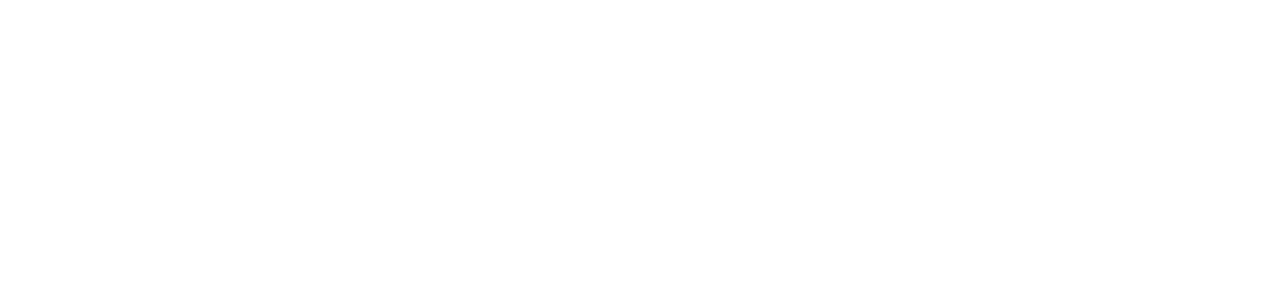
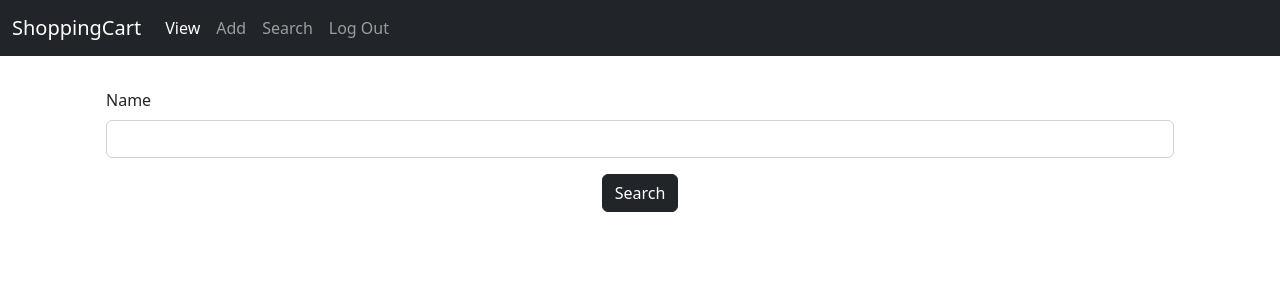
Before and after one commit to hami-r/ShoppingCartNewAngular, an Angular app: page /search in a window 1280 px wide. Before the commit this address led to /. Shown: the top 300 px of the page. Built offline with nearby package versions, Linux system fonts and the light colour scheme.

Commit message:
search page

```diff
--- a/src/app/add-product/add-product.component.html
+++ b/src/app/add-product/add-product.component.html
@@ -3,7 +3,7 @@
 <div class="container">
     <div class="row">
         <div class="col col-12 col-sm-12 col-md-12 col-lg-12 col-xl-12 col-xxl-12">
-            <div class="row g-3">
+            <div class="row g-3 m-3">
                 <div class="col col-12 col-sm-12 col-md-6 col-lg-6 col-xl-6 col-xxl-6">
                     <label for="" class="form-label">Name</label>
                     <input name="name" [(ngModel)]="name" type="text" class="form-control">
--- a/src/app/admin-login/admin-login.component.ts
+++ b/src/app/admin-login/admin-login.component.ts
@@ -20,7 +20,7 @@
     console.log(data);
 
     if (this.username=="admin" && this.password=="12345") {
-      this.route.navigate(['/add'])
+      this.route.navigate(['/view'])
     } else {
       alert("Invlalid Credentials")
     }
--- a/src/app/admin-navbar/admin-navbar.component.html
+++ b/src/app/admin-navbar/admin-navbar.component.html
@@ -1,4 +1,4 @@
-<nav class="navbar navbar-expand-lg bg-light">
+<nav class="navbar navbar-expand-lg navbar-dark bg-dark">
     <div class="container-fluid">
       <a class="navbar-brand" routerLink="/">ShoppingCart</a>
       <button class="navbar-toggler" type="button" data-bs-toggle="collapse" data-bs-target="#navbarNav" aria-controls="navbarNav" aria-expanded="false" aria-label="Toggle navigation">
@@ -13,7 +13,7 @@
             <a class="nav-link" routerLink="/add">Add</a>
           </li>
           <li class="nav-item">
-            <a class="nav-link" routerLink="">Search</a>
+            <a class="nav-link" routerLink="/search">Search</a>
           </li>
           <li class="nav-item">
             <a class="nav-link" routerLink="/">Log Out</a>
--- /dev/null
+++ b/src/app/search-product/search-product.component.html
@@ -0,0 +1,17 @@
+<app-admin-navbar></app-admin-navbar>
+
+<div class="container">
+    <div class="row">
+        <div class="col col-12 col-sm-12 col-md-12 col-lg-12 col-xl-12 col-xxl-12">
+            <div class="row g-3 m-3">
+                <div class="col col-12 col-sm-12 col-md-12 col-lg-12 col-xl-12 col-xxl-12">
+                    <label for="" class="form-label">Name</label>
+                    <input name="name" [(ngModel)]="name" type="text" class="form-control">
+                </div>
+                <div class="col col-12 col-sm-12 col-md-12 col-lg-12 col-xl-12 col-xxl-12 text-center">
+                    <button (click)="searchProduct()" class="btn btn-dark">Search</button>
+                </div>
+            </div>
+        </div>
+    </div>
+</div>
--- /dev/null
+++ b/src/app/search-product/search-product.component.ts
@@ -0,0 +1,17 @@
+import { Component } from '@angular/core';
+
+@Component({
+  selector: 'app-search-product',
+  templateUrl: './search-product.component.html',
+  styleUrls: ['./search-product.component.css']
+})
+export class SearchProductComponent {
+  name = ""
+  searchProduct = () => {
+    let data:any = {
+      "name":this.name
+    }
+    console.log(data);
+
+  }
+}
```
Also changed, not shown: src/app/app.module.ts (+7 -1 lines), src/app/search-product/search-product.component.css (added).
